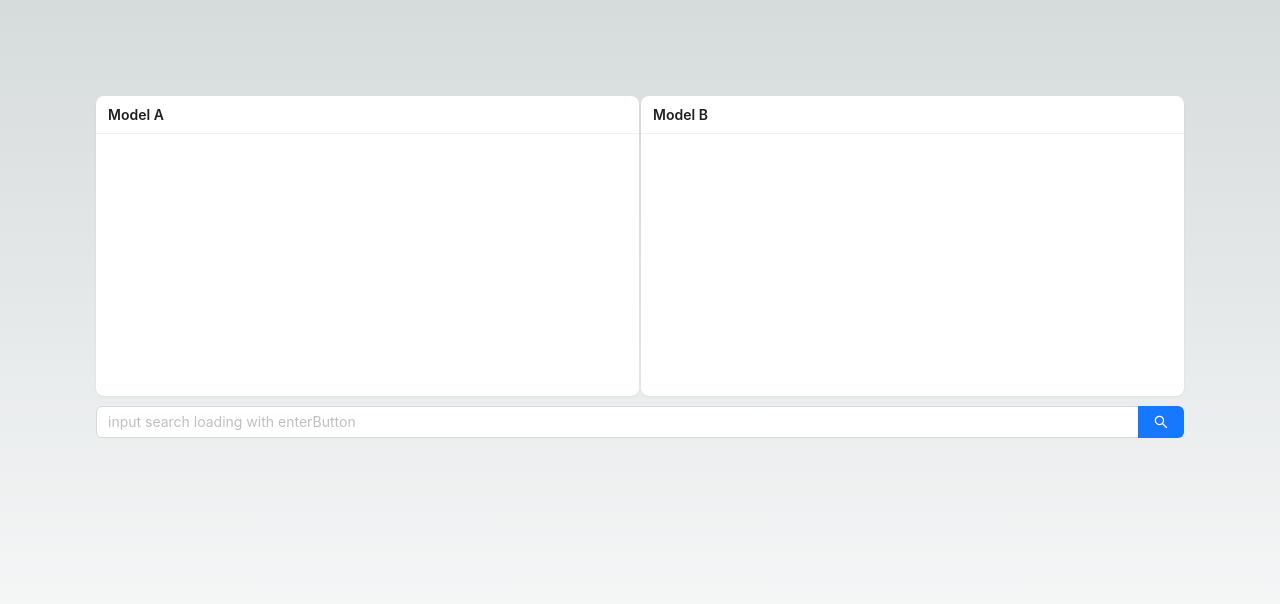
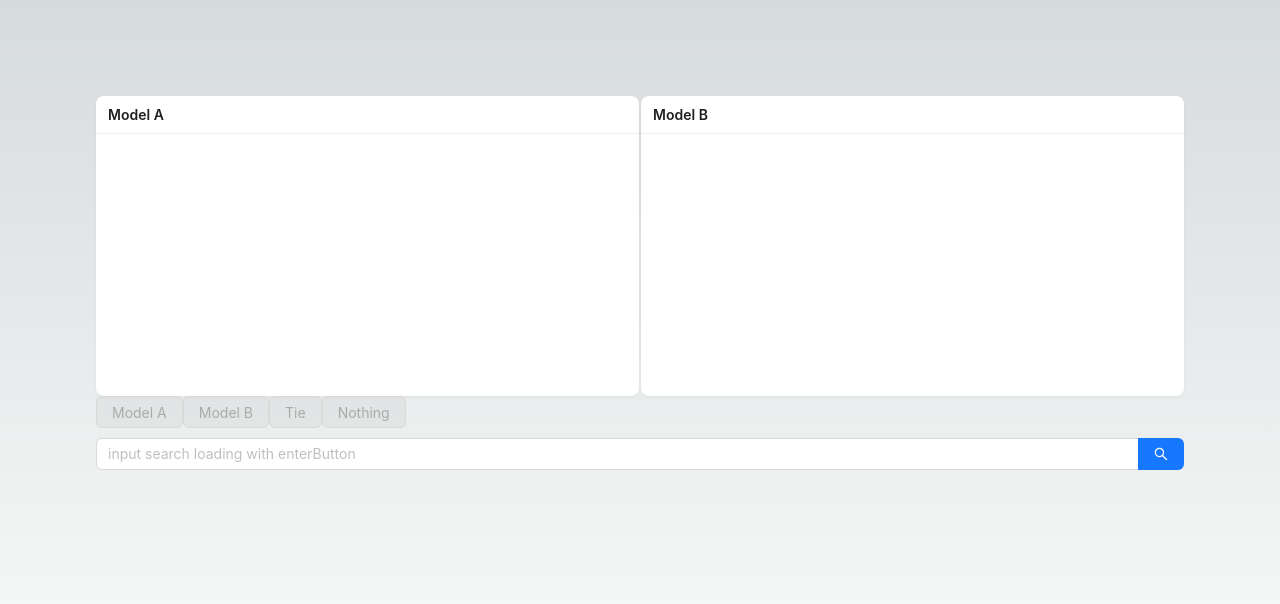
Before and after one commit to ainize-team/arena-poc-page, a Next.js app: page / in a window 1280 px wide. Shown: the top 604 px of the page. Built offline with nearby package versions, Linux system fonts and the light colour scheme.

Commit message:
feat: add buttons and status for test flows

```diff
--- a/src/containers/arenaChat.tsx
+++ b/src/containers/arenaChat.tsx
@@ -2,11 +2,33 @@
 
 import ChatBox from "@/components/chatBox";
 import PromptInput from "@/components/promptInput";
-import { Flex } from "antd";
+import { Button, Flex } from "antd";
 import { useState } from "react";
 
-export default function ArenaChat() {
+type ArenaChatProps = {
+  modelA: string,
+  modelB: string,
+}
+
+enum ArenaStatus {
+  READY = 'READY',
+  COMPETING = 'COMPETING',
+  END = 'END',
+}
+
+export default function ArenaChat({modelA, modelB}: ArenaChatProps) {
   const [prompt, setPrompt] = useState('');
+  const [status, setStatus] = useState<ArenaStatus>(ArenaStatus.READY)
+
+  const onClickReadyBtn = (e: any) => {
+    console.log('e.target.value :>> ', e.target.value);
+    setStatus(ArenaStatus.END);
+  }
+
+  const handlePrompt = (prompt: string) => {
+    setPrompt(prompt);
+    setStatus(ArenaStatus.COMPETING);
+  }
 
   return (
     <div>
@@ -14,7 +36,13 @@ export default function ArenaChat() {
         <ChatBox modelName="Model A" prompt={prompt} />
         <ChatBox modelName="Model B" prompt={prompt} />
       </Flex>
-      <PromptInput setParentPrompt={setPrompt} />
+      <Button onClick={onClickReadyBtn} value={'Model A'} disabled={status !== ArenaStatus.COMPETING}>Model A</Button>
+      <Button onClick={onClickReadyBtn} value={'Model B'} disabled={status !== ArenaStatus.COMPETING}>Model B</Button>
+      <Button onClick={onClickReadyBtn} value={'Tie'} disabled={status !== ArenaStatus.COMPETING}>Tie</Button>
+      <Button onClick={onClickReadyBtn} value={'Nothing'} disabled={status !== ArenaStatus.COMPETING}>Nothing</Button>
+      <PromptInput setParentPrompt={handlePrompt} />
+      {status === ArenaStatus.END ? (<Button>NextChalenge</Button>) : (<></>) }
+
     </div>
   )
 }
```
